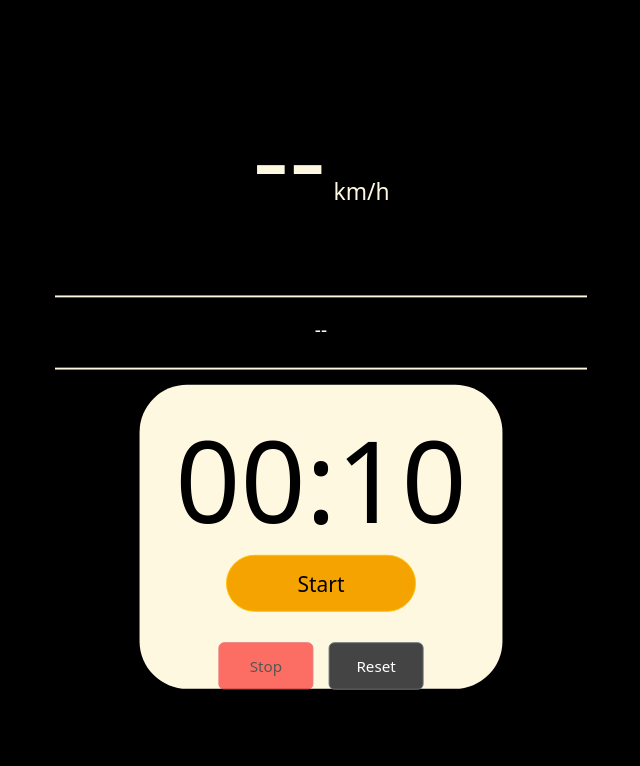
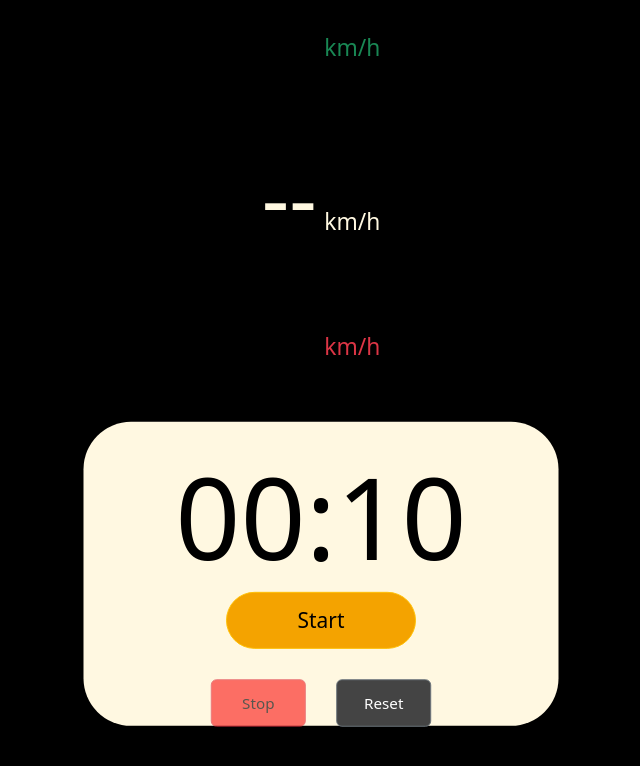
Before and after one commit to katarinastevanovic7/VespaRennen, a Vue app in the folder frontend/: page / in a window 1280 px wide. Shown: the top 766 px of the page, without its empty margins (319-959 px from the left). Built offline with nearby package versions, Linux system fonts and the light colour scheme; no server answers.

Commit message:
targetSpeed

```diff
--- a/frontend/src/App.vue
+++ b/frontend/src/App.vue
@@ -1,21 +1,20 @@
 <template>
   <div class="scale-wrapper">
     <div class="app-container text-center text-light">
-      <div class="speed-wrapper">
-
-        <!-- Aktuelle Geschwindigkeit -->
+      <div class="speed-row">
+        <!--Zielgeschwindigkeit(langsam)-->
+        <TargetSpeedComponent
+          :targetSpeed="targetSpeedUpper"
+          directionClass="text-success"
+        />
+        <!--Aktuelle Geschwindigkeit zentriert-->
         <SpeedComponent :speed="speedDisplay" />
-
-        <hr class="separator" />
-
-        <!-- Zielgeschwindigkeit -->
+        <!--Zielgeschwindigkeit(schnell)-->
         <TargetSpeedComponent
-          :arrow="directionArrow"
-          :targetSpeed="targetSpeedDisplay"
-          :directionClass="directionClass"
+          :targetSpeed="targetSpeedLower"
+          directionClass="text-danger"
         />
-
-        <hr class="separator" />
+      </div>
 
         <TimerComponent
           :time="formattedTime"
@@ -36,7 +35,7 @@
 
       </div>
     </div>
-  </div>
+
 </template>
 
 <script>
@@ -64,7 +63,9 @@ export default {
       directionArrow: '',
       directionClass: '',
       showMessage: false,
-      message: ''
+      message: '',
+      targetSpeedLower: null,
+    targetSpeedUpper: null
 
     };
   },
@@ -87,17 +88,20 @@ export default {
             this.speedDisplay = speedKmh.toFixed(1);
 
             const target = 20; // Zielgeschwindigkeit (kannst du später dynamisch machen)
-            this.targetSpeedDisplay = `${target} km/h`;
+            this.targetSpeedDisplay = `${target}`;
 
-            this.directionArrow =
-              speedKmh > target + 1 ? '↓' :
-              speedKmh < target - 1 ? '↑' : '•';
-
-            this.directionClass =
-              speedKmh > target + 1 ? 'text-danger' :
-              speedKmh < target - 1 ? 'text-success' : '';
           }
         });
+
+    // 🔽 Zielgeschwindigkeit vom Server holen
+    fetch('http://localhost:3000/api/target-speed')
+      .then(res => res.json())
+      .then(target => {
+        if (target.lower !== null && target.upper !== null) {
+          this.targetSpeedLower = target.lower;
+          this.targetSpeedUpper = target.upper;
+        }
+      });
     }, 1000);
   },
   methods: {
--- a/frontend/src/assets/style.css
+++ b/frontend/src/assets/style.css
@@ -17,18 +17,18 @@ body {
     height: 100vh;
     padding: 1rem;
   }
-
-  .speed-wrapper {
-    display: flex;
-    flex-direction: column;
-    align-items: center;
-    margin-top: 1rem;
-    gap: 1rem;
+  .speed-row {
+     display: flex;
+  flex-direction: column;
+  justify-content: center;
+  align-items: flex-end; /* ✅ Jetzt richten sich alle an der Unterkante aus */
+  margin-top: 1rem;
+  gap: 2rem;
   }
 
   /* Geschwindigkeit */
   .speed-display {
-    font-size: 120px;
+    font-size: 90px;
     font-weight: 400;
     color: #FFF8E1;
     display: flex;
@@ -37,31 +37,50 @@ body {
   }
 
 
-  .speed-display .unit {
+  .speed-display .unit{
     font-size: 24px;
     margin-left: 8px;
   }
 
   /* Zielgeschwindigkeit */
   .target-display {
-    font-size: 20px;
-    padding: 0.2rem 0;
-    margin-bottom: 0.3rem;
+   font-size: 90px;
+    font-weight: 400;
+    color: #FFF8E1;
     display: flex;
-    align-items: center;
-    justify-content: center;
-    gap: 0.rem;
-  }
+    align-items: baseline;
+    margin-bottom: 2.5rem;
+}
 
+.target-display .value {
+  font-size: 90px;
+  font-weight: 400;
+  color: inherit; /* übernimmt die Farbe von .target-display */
+}
+
+.target-display .unit {
+  font-size: 24px;
+  margin-left: 8px;
+  color: inherit; /* auch die Einheit wird eingefärbt */
+}
+
+/* Farbe über Klassen */
+.text-danger {
+  color: #ff4c4c;
+}
+
+.text-success {
+  color: #00cc66;
+}
   /* 🟨 Container für Timer + Buttons */
   .timer-container {
     background-color: #FFF8E1;
     color: black;
     border-radius: 50px;
-    width: 150%;
+    width: 100%;
     max-width: 500px;
     margin-top: auto;
-    margin-bottom: 1rem;
+    margin-bottom: auto;
     padding: 1.2rem;
     display: flex;
     flex-direction: column;
@@ -86,6 +105,7 @@ body {
     line-height: 1;
     position: absolute;
     top: 20px;
+
   }
 
 
@@ -123,8 +143,9 @@ body {
   /* Stop + Reset nebeneinander */
   .stop-reset-row {
     display: flex;
-    gap: 1rem;
+    gap: 2rem;
     justify-content: center;
+    margin-bottom: 1rem;
   }
 
   /* Bootstrap-Button-Anpassungen */
@@ -133,6 +154,7 @@ body {
     color: black !important;
     margin-bottom: 1rem;
   }
+
 
   .btn-danger {
     background-color: #FB0000D9 !important;
--- a/frontend/src/components/targetSpeedComponent.vue
+++ b/frontend/src/components/targetSpeedComponent.vue
@@ -1,12 +1,12 @@
 <template>
-  <div class="target-display">
-    <span class="arrow">{{ arrow }}</span>
-    <span :class="directionClass">{{ targetSpeed }}</span>
+  <div class="target-display" :class="directionClass">
+    <span class="value">{{ targetSpeed }}</span>
+    <span class="unit">km/h</span>
   </div>
 </template>
 
 <script>
 export default {
-  props: ['arrow', 'targetSpeed', 'directionClass']
+  props: ['targetSpeed', 'directionClass']
 };
 </script>
```
Also changed, not shown: 2 other files (tests, documents, lock files or other folders).
